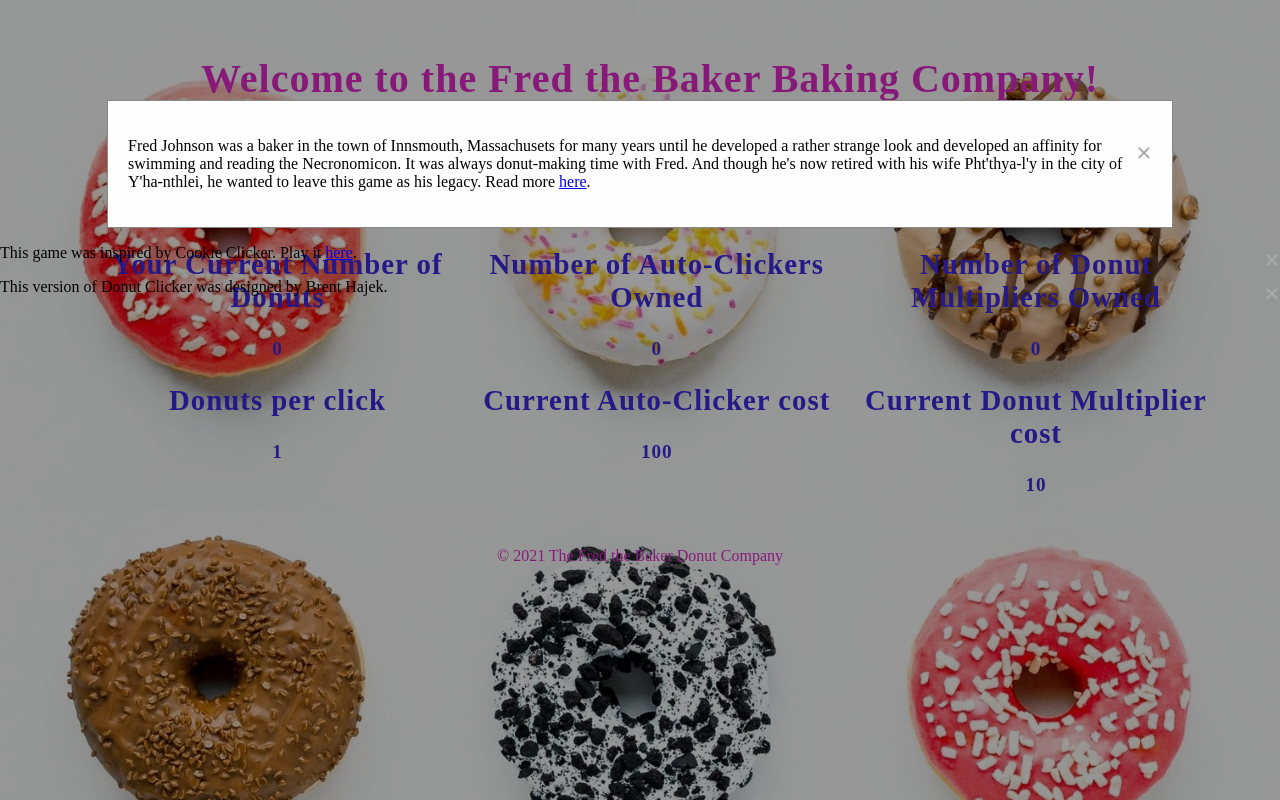
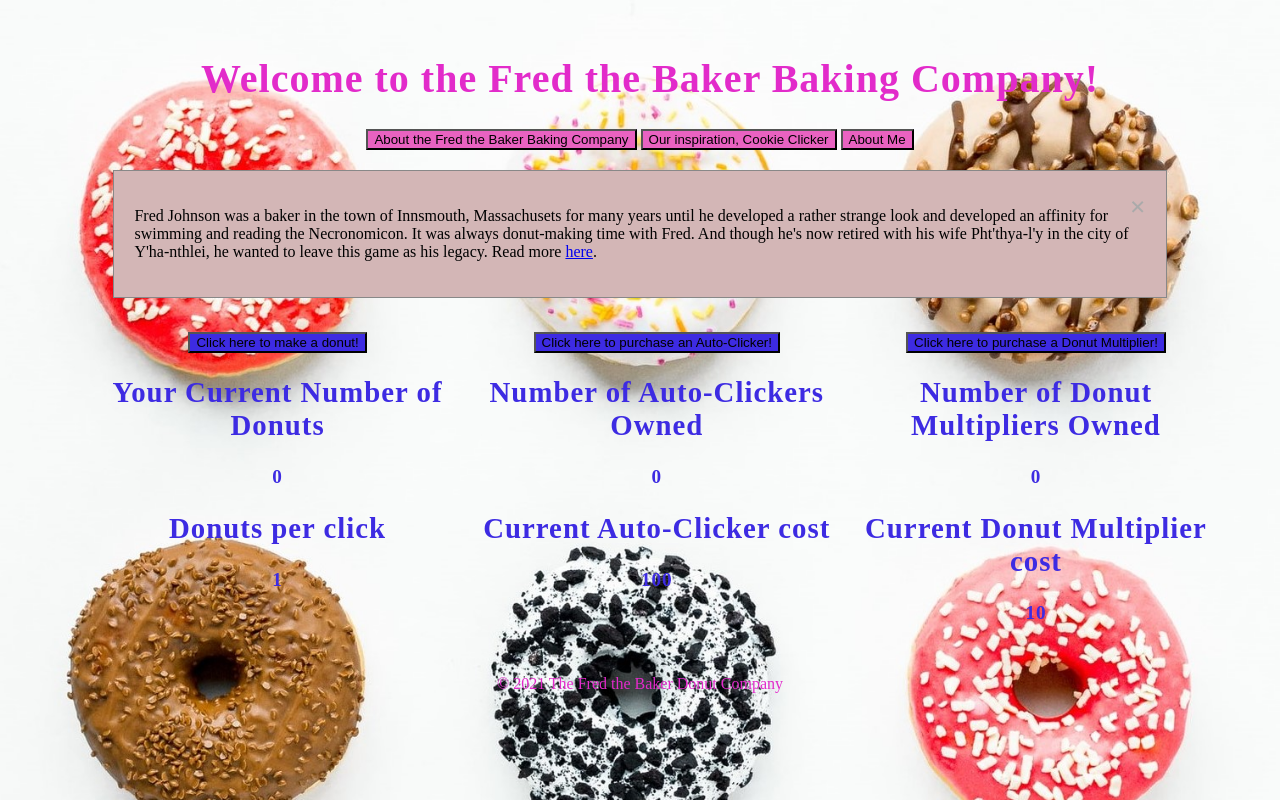
Before and after one commit to 2021-Spring-Part-Time/donut-clicker-BrentHajek, a website built with Parcel: page index.html in a window 1280 px wide. Both pictures are taken after a click on the button "About the Fred the Baker Baking Company". Built offline with nearby package versions, Linux system fonts and the light colour scheme.

Commit message:
a bit more html

```diff
--- a/DonutMakerApp.js
+++ b/DonutMakerApp.js
@@ -1,36 +1,5 @@
-// const container = (document.querySelector('.container').innerText =
-//   'mmmmmmmmm doughnuts.... ahhhhhhh!');
+import DonutMaker from './DonutMaker.js';
 
-// function myPopupFunction() {
-//   var popup = document.getElementsById('fredPopup');
-//   popup.classList.toggle('show');
-// }
-
-var modal = document.getElementById("myModal");
-
-var btn = document.getElementById("fredBtn");
-
-var span = document.getElementsByClassName("close")[0];
-
-btn.onclick = function() {
-  modal.style.display = "block";
-}
-span.onclick = function() {
-  modal.style.display = "none";
-}
-window.onclick = function(event) {
-  if (event.target == modal) {
-    modal.style.display = "none";
-  }
-};
-
-
-
-
-
-// import { create } from 'istanbul-reports';
-// import DonutMaker from './DonutMaker.js';
-// import { createActionButton, createDonutEvent } from './utils.js';
 
 // const create = document.querySelector('makeDonutBtn'),
 //     div = document.querySelector('div');
@@ -83,3 +52,38 @@ window.onclick = function(event) {
 //     childElem.innerText = text;
 //     parentElem.appendChild(childElem);
 // };
+
+
+
+
+
+
+
+
+
+let buttons = document.getElementsByClassName('button');
+for(let i=0; i<buttons.length; i++) {
+  buttons[i].onclick = function(e) {
+    let id = e.target.id.replace('Btn','');
+    showModal(id);
+  }
+};
+
+let closes = document.getElementsByClassName('close');
+for(let i=0; i<closes.length; i++){
+  closes[i].onclick = function(e){
+      let id = e.target.id.replace('_closeBtn','');
+      let modal = document.getElementById(id + '_modal');
+      modal.style.display = 'none';
+  }
+};
+
+function showModal(id){
+    let modals = document.getElementsByClassName('modal-content');
+    for(let i=0; i<modals.length; i++){
+       modals[i].style.display = 'none';
+    }
+
+    let modal = document.getElementById(id + '_modal');
+    modal.style.display = 'block';
+};
--- a/index.html
+++ b/index.html
@@ -13,38 +13,36 @@
   <header>
     <h1 class="top__header">Welcome to the Fred the Baker Baking Company!</h1>
     <nav class="header__nav">
-      <button class="button" id="fredBtn" data-modal="modalOne">About the Fred the Baker Baking Company</button>
-      <button class="button" id="inspirationBtn" data-modal="modalTwo">Our inspiration, Cookie Clicker</button>
-      <button class="button" id="meBtn" data-modal="modalThree">About Me</button>
+      <button class="button" id="fredBtn" data-modal="fred_modal">About the Fred the Baker Baking Company</button>
+      <button class="button" id="inspirationBtn" data-modal="inspiration_modal">Our inspiration, Cookie Clicker</button>
+      <button class="button" id="meBtn" data-modal="me_modal">About Me</button>
     </nav>
   </header>
 
-  <div class="modal" id="myModal">
+  <div class="modals_container">
 
-    <div class="Fred__modal__content" id="modalOne">
-      <div class="modal-content">
-        <span class="close">&times;</span>
+    <div class="modal-content" id="fred_modal">
+      <span id="fred_closeBtn" class="close">&times;</span>
       <p>Fred Johnson was a baker in the town of Innsmouth, Massachusets for many years until he developed
         a rather strange look and developed an affinity for swimming and reading the Necronomicon.
         It was always donut-making time with Fred. And though he's now retired with his wife Pht'thya-l'y in the
         city of Y'ha-nthlei, he wanted to leave this game as his legacy. Read more
         <a href="https://en.wikipedia.org/wiki/The_Shadow_over_Innsmouth" target="blank">here</a>.</p>
     </div>
-    </div>
 
-    <div class="instpiration__modal__content" id="modalTwo">
-      <div class="modal-content">
-        <span class="close">&times;</span>
+
+    <div class="modal-content" id="inspiration_modal">
+      <span id="inspiration_closeBtn" class="close">&times;</span>
       <p>This game was inspired by Cookie Clicker. Play it <a href="https://orteil.dashnet.org/cookieclicker/"
           target="blank">here</a>.</p>
     </div>
-    </div>
 
-    <div class="about__me__modal__content" id="modalThree">
-      <div class="modal-content">
-        <span class="close">&times;</span>
-        <p>This version of Donut Clicker was designed by Brent Hajek.</p>
-      </div>
+    <div class="modal-content" id="me_modal">
+      <span id="me_closeBtn" class="close">&times;</span>
+      <p>This version of Donut Clicker was designed by Brent Hajek. Follow me <a
+          href="https://www.linkedin.com/in/brent-hajek/" target="blank">here</a>
+        on LinkedIn, <a href="https://github.com/BrentHajek" target="blank">here</a> on github, or
+        <a href="https://brenthajek.github.io/" target="blank">here</a> for my personal portfolio.</p>
     </div>
 
   </div>
@@ -79,4 +77,5 @@
   </footer>
   <script src="./DonutMakerApp.js"></script>
 </body>
+
 </html>
--- a/style.css
+++ b/style.css
@@ -22,6 +22,14 @@ header h1 {
 	letter-spacing: 1px;
 	margin-left: 20px;
 	font-family: "Times New Roman", Times, serif;
+}
+
+.button{
+	background-color: rgb(233, 98, 193);
+}
+
+.button:hover {
+	background-color: rgb(226, 43, 186);
 }
 
 /* header nav {
@@ -54,8 +62,9 @@ header h1 {
 }
 
   /* Modal Content */
-  .Fred__modal__content {
-	background-color: #fefefe;
+  .modal-content {
+  	display:none;
+	background-color: #d3b6b6;
 	margin: auto;
 	padding: 20px;
 	border: 1px solid #888;
```
Also changed, not shown: pinkdonut.png (deleted). Lines whose indentation alone changed are shown as unchanged.
